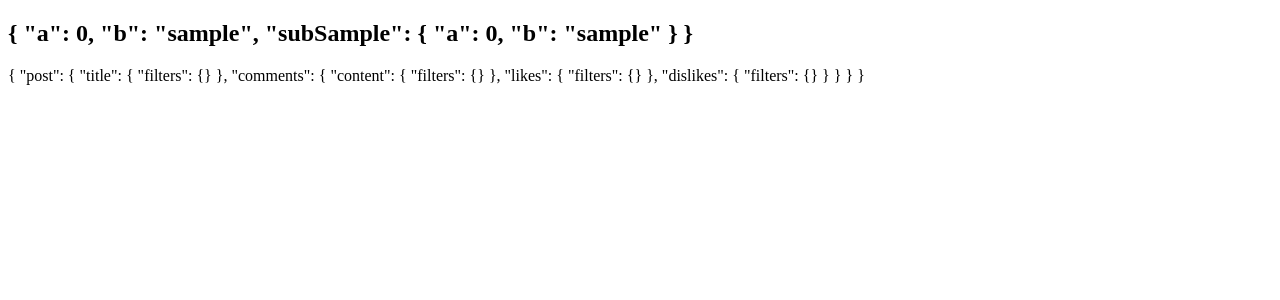
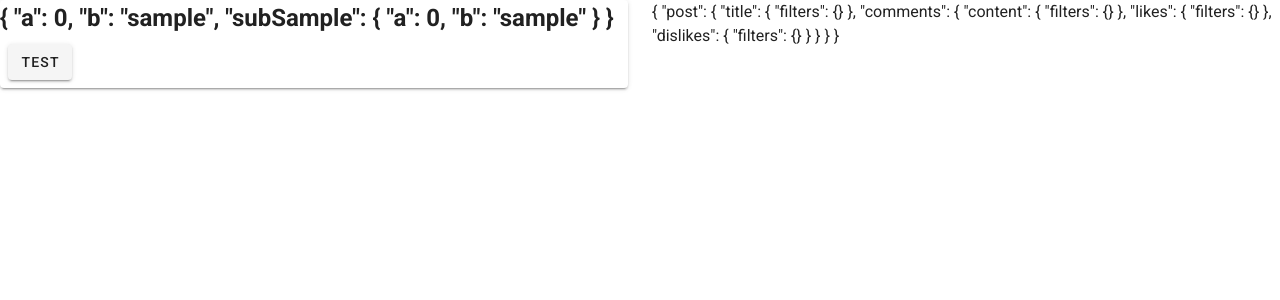
Before and after one commit to stratosphr/web-template, a Nuxt app in the folder resources/: page / in a window 1280 px wide. Shown: the top 300 px of the page. Built offline with nearby package versions, Linux system fonts and the light colour scheme.

Commit message:
Added support for vuetify and SASS variables modification

```diff
--- /dev/null
+++ b/resources/assets/variables.sass
@@ -0,0 +1,3 @@
+// Put custom variables below before the '@import ....' statement
+
+@import '~vuetify/src/styles/styles.sass'
--- a/resources/components/samples/sample.vue
+++ b/resources/components/samples/sample.vue
@@ -3,7 +3,6 @@
 </template>
 
 <script lang="ts">
-
 import { sampleJS } from '~/api/samples/sample-js'
 import { sampleTS } from '~/api/samples/sample-ts'
 
--- a/resources/nuxt.config.js
+++ b/resources/nuxt.config.js
@@ -1,5 +1,12 @@
 export default {
     ssr: false,
-    buildModules: ['@nuxt/typescript-build'],
-    watch: ['api/**/*.{js,ts}']
+    watch: ['api/**/*.{js,ts}'],
+    buildModules: [
+        '@nuxt/typescript-build',
+        '@nuxtjs/vuetify'
+    ],
+    vuetify: {
+        treeShake: true,
+        customVariables: ['assets/variables.sass']
+    }
 }
--- a/resources/package.json
+++ b/resources/package.json
@@ -12,6 +12,7 @@
         "@nuxt/types": "^2.14.12",
         "@nuxt/typescript-build": "^2.0.3",
         "@nuxtjs/eslint-config-typescript": "^5.0.0",
+        "@nuxtjs/vuetify": "^1.11.2",
         "eslint": "^7.16.0"
     },
     "dependencies": {
--- a/resources/pages/index.vue
+++ b/resources/pages/index.vue
@@ -1,8 +1,21 @@
 <template>
-    <div>
-        <sample />
-        {{ filters() }}
-    </div>
+    <v-app>
+        <v-row>
+            <v-col>
+                <v-card>
+                    <sample />
+                    <v-card-actions>
+                        <v-btn>
+                            Test
+                        </v-btn>
+                    </v-card-actions>
+                </v-card>
+            </v-col>
+            <v-col>
+                {{ filters() }}
+            </v-col>
+        </v-row>
+    </v-app>
 </template>
 
 <script lang="ts">
```
Also changed, not shown: 1 other file (tests, documents, lock files or other folders).
